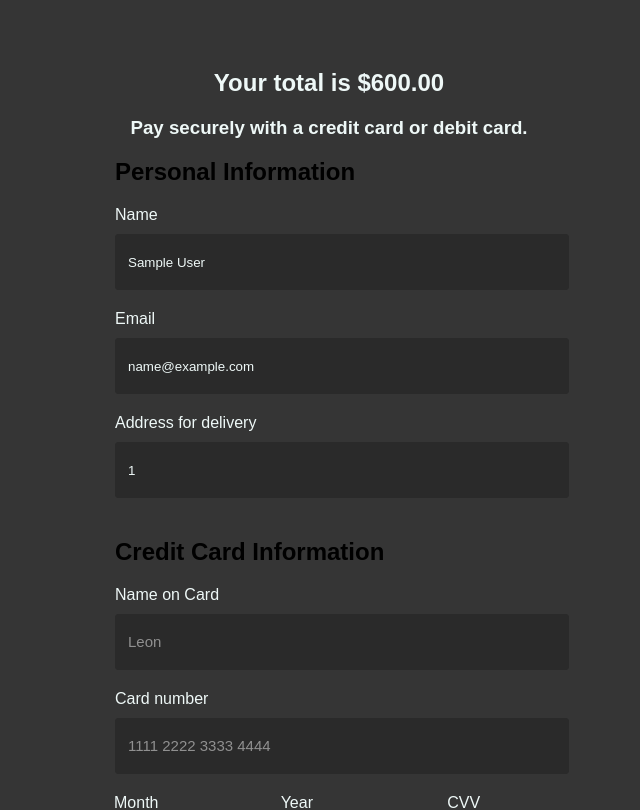
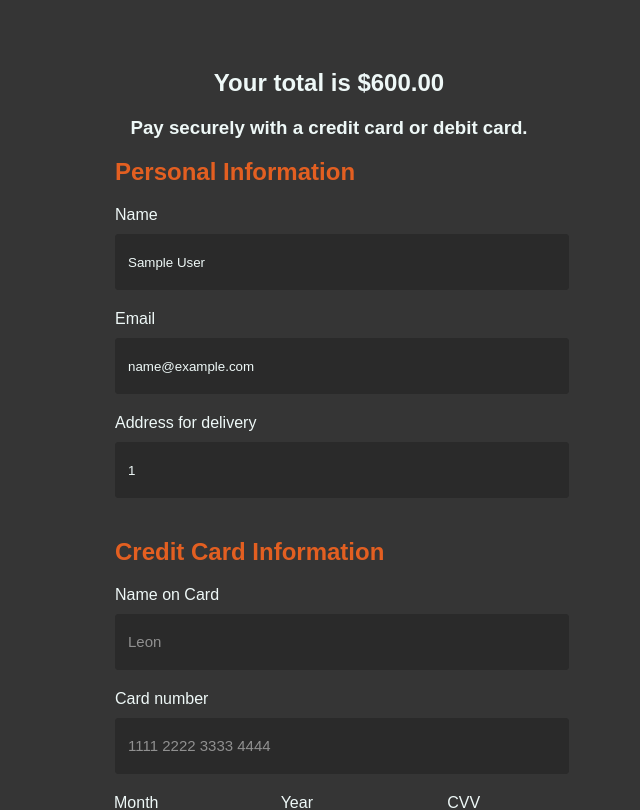
Before and after one commit to simonj-suts/FoodEdgeWeb, a PHP site: page /payment.php in a window 1280 px wide. Shown: the top 810 px of the page, without its empty margins (311-951 px from the left). Run offline with PHP 8.4, Linux system fonts and the light colour scheme; the visitor is signed in with stand-in values (Sample User, id 1); data comes from the database, SQL or seed files in the repository; some web fonts are replaced.

Commit message:
Updated contrast on title

```diff
--- a/form_table.css
+++ b/form_table.css
@@ -937,6 +937,11 @@ h1.changePassword{
     padding-left: 35px;
 }
 
+[class="paymentpage"] #formtitle
+{
+	color: #e35f21;
+}
+
 [class="paymentpage"] input[id=cardmonth],[class="paymentpage"] input[id=cardyear],[class="paymentpage"] input[id=cvv]{
     width: 55%;
     height: 27px;
--- a/payment.php
+++ b/payment.php
@@ -41,7 +41,7 @@ $lname = $rowuser['CustomerLName'];
                         <div class="col-50">
                             <h2 class="total">Your total is $<?php echo $totalprice?></h2> <!-- Example price, need booking.php to get the price,apply on sprint 2 -->
                             <h3 class="totaldes">Pay securely with a credit card or debit card.</h3>
-                            <h2>Personal Information</h2>
+                            <h2 id="formtitle">Personal Information</h2>
                             <label for="fname">Name</label>
                             <input type="text" id="fname" name="name" placeholder="Leon Lai" value="<?php echo $fname?>">
                             <label for="femail">Email</label>
@@ -51,7 +51,7 @@ $lname = $rowuser['CustomerLName'];
                         </div>
 
                         <div class="col-50">
-                            <h2>Credit Card Information</h2>
+                            <h2 id="formtitle">Credit Card Information</h2>
                             <label for="cname">Name on Card</label>
                             <input type="text" id="cardname" name="cardname" placeholder="Leon">
                             <label for="cnum">Card number</label>
```
